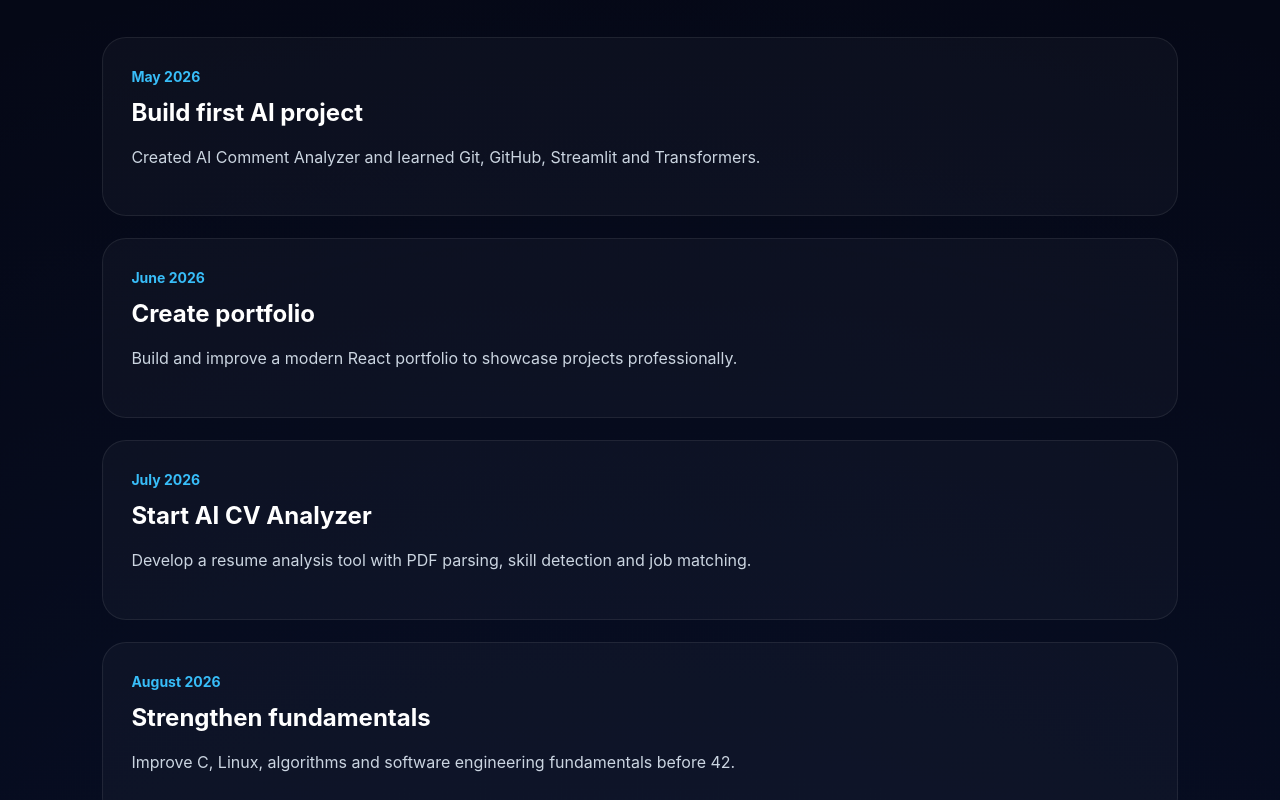
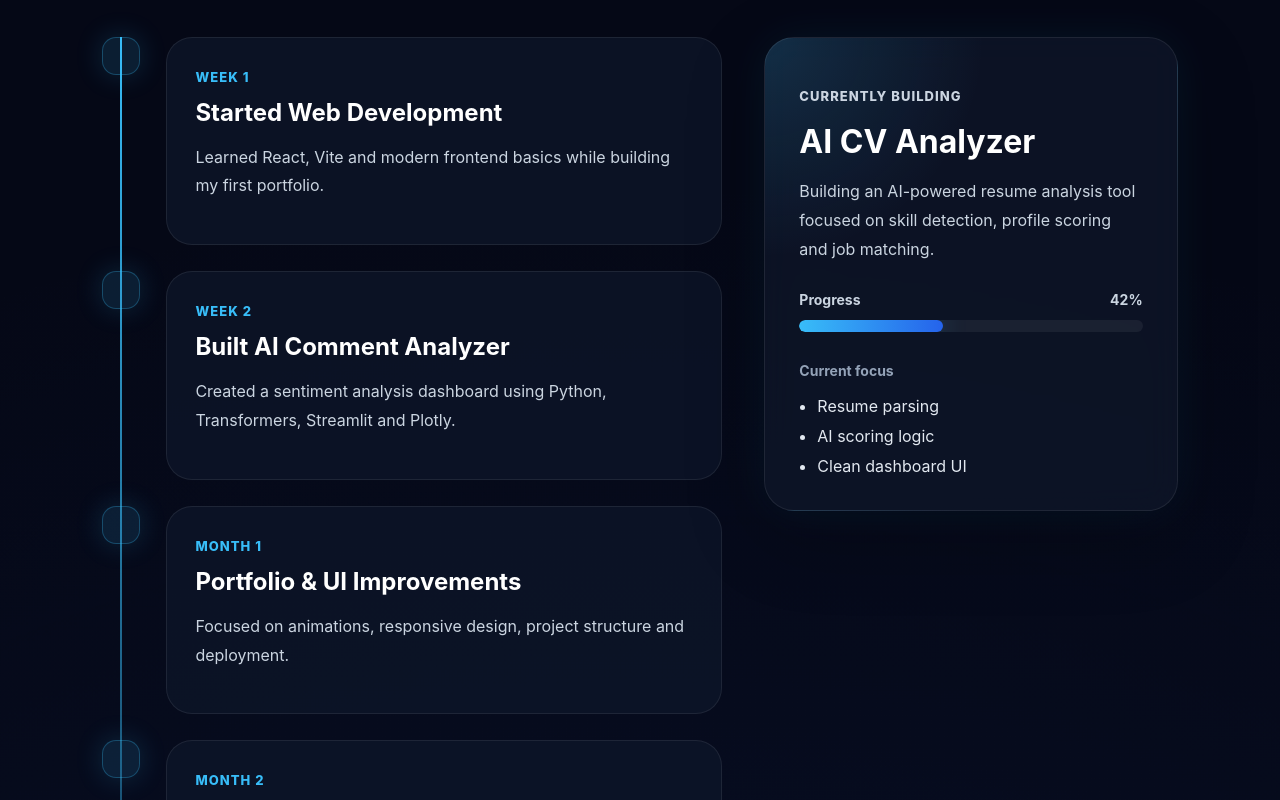
Before and after one commit to levokmh/Portfolio, a React app: page / in a window 1280 px wide. Shown: the part 3500-4300 px from the top of the page. Built offline with nearby package versions, Linux system fonts and the light colour scheme; the HTML template or start-up script is replaced by a standard one.

Commit message:
Update roadmap design

```diff
--- a/src/App.css
+++ b/src/App.css
@@ -1792,3 +1792,160 @@ footer {
     left 0.08s ease-out,
     top 0.08s ease-out;
 }
+
+.timeline {
+  position: relative;
+  max-width: 950px;
+}
+
+.timeline::before {
+  content: "";
+  position: absolute;
+  left: 18px;
+  top: 0;
+  bottom: 0;
+  width: 2px;
+  background: linear-gradient(
+    to bottom,
+    #38bdf8,
+    rgba(56, 189, 248, 0.08)
+  );
+}
+
+.timeline-item {
+  position: relative;
+  display: grid;
+  grid-template-columns: 42px 1fr;
+  gap: 22px;
+  margin-bottom: 26px;
+}
+
+.timeline-marker {
+  width: 38px;
+  height: 38px;
+  border-radius: 14px;
+  background: rgba(56, 189, 248, 0.12);
+  border: 1px solid rgba(56, 189, 248, 0.28);
+  box-shadow: 0 0 28px rgba(56, 189, 248, 0.18);
+  z-index: 1;
+}
+
+.timeline-card {
+  padding: 28px;
+  border-radius: 26px;
+  background: rgba(15, 23, 42, 0.72);
+  border: 1px solid rgba(255, 255, 255, 0.08);
+}
+
+.timeline-card span {
+  color: #38bdf8;
+  font-size: 13px;
+  font-weight: 800;
+  text-transform: uppercase;
+  letter-spacing: 0.08em;
+}
+
+.timeline-card h3 {
+  font-size: 24px;
+  margin: 12px 0;
+}
+
+.timeline-card p {
+  color: #cbd5e1;
+  line-height: 1.8;
+}
+
+.roadmap-layout {
+  display: grid;
+  grid-template-columns: 1.2fr 0.8fr;
+  gap: 42px;
+  align-items: start;
+}
+
+.roadmap-side-card {
+  position: sticky;
+  top: 120px;
+
+  padding: 34px;
+
+  border-radius: 30px;
+
+  background:
+    radial-gradient(circle at top left, rgba(56, 189, 248, 0.16), transparent 35%),
+    rgba(15, 23, 42, 0.76);
+
+  border: 1px solid rgba(255, 255, 255, 0.08);
+
+  backdrop-filter: blur(16px);
+
+  box-shadow:
+    0 25px 80px rgba(0, 0, 0, 0.24),
+    0 0 45px rgba(56, 189, 248, 0.08);
+}
+
+.side-label {
+  color: #38bdf8;
+  font-size: 13px;
+  font-weight: 800;
+  text-transform: uppercase;
+  letter-spacing: 0.08em;
+}
+
+.roadmap-side-card h3 {
+  margin: 14px 0;
+  font-size: 32px;
+}
+
+.roadmap-side-card p {
+  color: #cbd5e1;
+  line-height: 1.8;
+}
+
+.progress-block {
+  margin-top: 28px;
+}
+
+.progress-top {
+  display: flex;
+  justify-content: space-between;
+  color: #cbd5e1;
+  font-size: 14px;
+  font-weight: 700;
+}
+
+.progress-bar {
+  margin-top: 12px;
+  height: 12px;
+  border-radius: 999px;
+  background: rgba(255, 255, 255, 0.06);
+  overflow: hidden;
+}
+
+.progress-bar span {
+  display: block;
+  width: 42%;
+  height: 100%;
+  border-radius: inherit;
+  background: linear-gradient(90deg, #38bdf8, #2563eb);
+  box-shadow: 0 0 24px rgba(56, 189, 248, 0.35);
+}
+
+.focus-list {
+  margin-top: 28px;
+}
+
+.focus-list span {
+  color: #94a3b8;
+  font-size: 14px;
+  font-weight: 700;
+}
+
+.focus-list ul {
+  padding-left: 18px;
+  margin-bottom: 0;
+}
+
+.focus-list li {
+  margin-top: 10px;
+  color: #e2e8f0;
+}
--- a/src/pages/Home.jsx
+++ b/src/pages/Home.jsx
@@ -50,24 +50,33 @@ function Home() {
 
     const roadmap = [
         {
-            month: "May 2026",
-            title: "Build first AI project",
-            text: "Created AI Comment Analyzer and learned Git, GitHub, Streamlit and Transformers.",
+            period: "Week 1",
+            title: "Started Web Development",
+            text: "Learned React, Vite and modern frontend basics while building my first portfolio.",
         },
+
         {
-            month: "June 2026",
-            title: "Create portfolio",
-            text: "Build and improve a modern React portfolio to showcase projects professionally.",
+            period: "Week 2",
+            title: "Built AI Comment Analyzer",
+            text: "Created a sentiment analysis dashboard using Python, Transformers, Streamlit and Plotly.",
         },
+
         {
-            month: "July 2026",
-            title: "Start AI CV Analyzer",
-            text: "Develop a resume analysis tool with PDF parsing, skill detection and job matching.",
+            period: "Month 1",
+            title: "Portfolio & UI Improvements",
+            text: "Focused on animations, responsive design, project structure and deployment.",
         },
+
         {
-            month: "August 2026",
-            title: "Strengthen fundamentals",
-            text: "Improve C, Linux, algorithms and software engineering fundamentals before 42.",
+            period: "Month 2",
+            title: "AI CV Analyzer",
+            text: "Building an AI-powered resume analysis tool with NLP, PDF parsing and job matching.",
+        },
+
+        {
+            period: "Next Goals",
+            title: "Cybersecurity & Systems",
+            text: "Improving Linux, networking, C programming and cybersecurity fundamentals before 42.",
         },
     ];
 
@@ -298,31 +307,61 @@ function Home() {
 
             <motion.section
   id="roadmap"
-                className="section"
+  className="section roadmap-section"
   initial={{ opacity: 0, y: 35 }}
   whileInView={{ opacity: 1, y: 0 }}
   viewport={{ once: true }}
-                transition={{ duration: 0.6, ease: "easeOut" }}
+  transition={{ duration: 0.32, ease: "easeOut" }}
 >
-
   <p className="section-label">Roadmap</p>
-
   <h2>Current progression</h2>
 
-                <div className="roadmap">
+  <div className="roadmap-layout">
+    <div className="timeline">
+      {roadmap.map((item) => (
+        <div className="timeline-item" key={item.period}>
+          <div className="timeline-marker"></div>
 
-                    {roadmap.map((item) => (
-                        <div className="roadmap-item" key={item.month}>
-
-                            <span>{item.month}</span>
-
+          <div className="timeline-card">
+            <span>{item.period}</span>
             <h3>{item.title}</h3>
-
             <p>{item.text}</p>
-
+          </div>
         </div>
       ))}
+    </div>
 
+    <aside className="roadmap-side-card">
+      <p className="side-label">Currently Building</p>
+
+      <h3>AI CV Analyzer</h3>
+
+      <p>
+        Building an AI-powered resume analysis tool focused on skill detection,
+        profile scoring and job matching.
+      </p>
+
+      <div className="progress-block">
+        <div className="progress-top">
+          <span>Progress</span>
+          <strong>42%</strong>
+        </div>
+
+        <div className="progress-bar">
+          <span></span>
+        </div>
+      </div>
+
+      <div className="focus-list">
+        <span>Current focus</span>
+
+        <ul>
+          <li>Resume parsing</li>
+          <li>AI scoring logic</li>
+          <li>Clean dashboard UI</li>
+        </ul>
+      </div>
+    </aside>
   </div>
 </motion.section>
 
```
Lines whose indentation alone changed are shown as unchanged.
